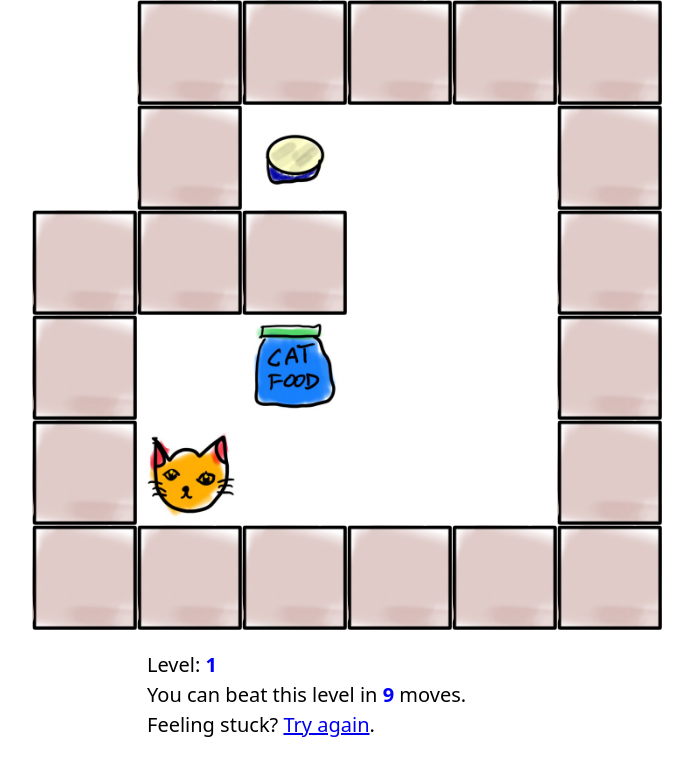
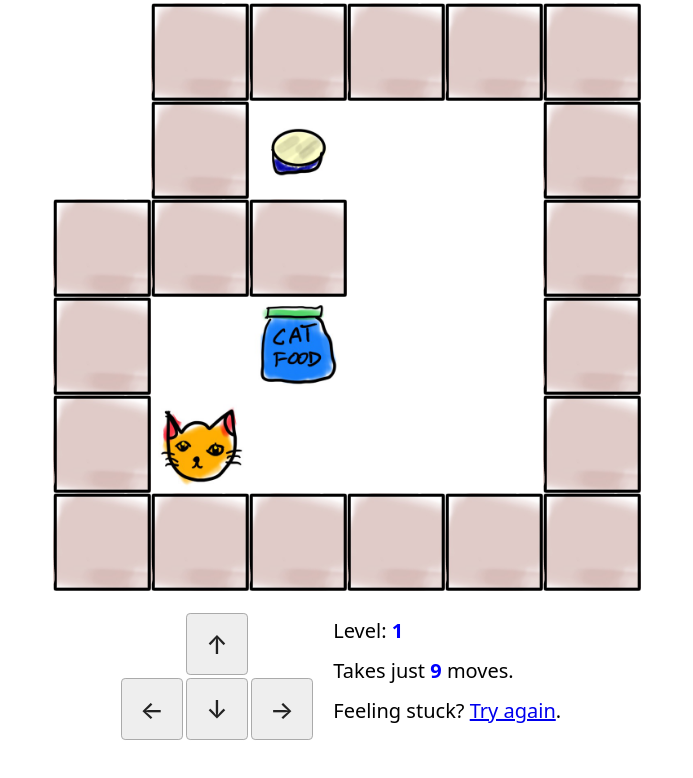
Before and after one commit to davepeck/cats-and-dogs-food, a React (Vite) app: page / in a window 1280 px wide. Shown: the top 778 px of the page, without its empty margins (293-986 px from the left). Built offline with nearby package versions, Linux system fonts and the light colour scheme.

Commit message:
First pass at keypad

```diff
--- a/src/app.tsx
+++ b/src/app.tsx
@@ -31,6 +31,38 @@ const PROGRESS_CATS: Record<Progress, string> = {
 
 /** Don't draw tiles bigger than this many pixels. */
 const MAX_TILE_SIZE = 120;
+
+/** Props to an on-screen set of arrow keys. */
+interface ArrowPadProps {
+  /** Callback to invoke when an arrow is pressed. */
+  onMove: (dy: number, dx: number) => void;
+}
+
+/** An on-screen set of touchable arrow keys, also tied to the keyboard. */
+export const ArrowPad: React.FC<ArrowPadProps> = ({ onMove }) => {
+  // Fire a move event whenever the user presses an arrow key.
+  useEffect(() => {
+    const onKeyDown = (e: KeyboardEvent) => {
+      const direction = DIRECTIONS[e.key];
+      if (direction) onMove(...direction);
+    };
+    window.addEventListener("keydown", onKeyDown);
+    return () => window.removeEventListener("keydown", onKeyDown);
+  }, [onMove]);
+
+  return (
+    <div className="keys">
+      <div className="keys--row">
+        <button className="key" onClick={() => onMove(-1, 0)}>↑</button>
+      </div>
+      <div className="keys--row">
+        <button className="key" onClick={() => onMove(0, -1)}>←</button>
+        <button className="key" onClick={() => onMove(1, 0)}>↓</button>
+        <button className="key" onClick={() => onMove(0, 1)}>→</button>
+      </div>
+    </div>
+  )
+};
 
 /** Props to a component that draws a grid of square tiles. */
 interface GridProps {
@@ -141,29 +173,21 @@ const Game: React.FC<GameProps> = ({
     setResetCount(resetCount + 1);
   };
 
-  // Set the initial value for currentLevel
-  useEffect(() => reset(level), [level]);
-
-  // Update the level state whenever keys are pressed
-  useEffect(() => {
-    const onKeyDown = (e: KeyboardEvent) => {
-      const direction = DIRECTIONS[e.key];
-      if (direction) {
-        const newGrid = levels.moveCat(grid, ...direction);
+  const move = useCallback((y: number, x: number) => {
+    const newGrid = levels.moveCat(grid, y, x);
     const gridChanged =
       levels.makeGridString(newGrid) !== levels.makeGridString(grid);
     if (gridChanged) {
       setGrid(newGrid);
       setMoves(moves + 1);
     }
-      }
-    };
-    window.addEventListener("keydown", onKeyDown);
-    return () => window.removeEventListener("keydown", onKeyDown);
-  }, [grid, setGrid, moves]);
+  }, [grid, moves]);
+
+  // Set the initial value for currentLevel
+  useEffect(() => reset(level), [level]);
 
   // have we beat the level?
-  const bowlsToFill = levels.getEmptyBowlCount(grid);
+  const won = levels.getEmptyBowlCount(grid) === 0;
 
   // can we still solve the level?
   const minMovesNow = solve(grid);
@@ -181,10 +205,10 @@ const Game: React.FC<GameProps> = ({
     if (moves === 0) {
       return (
         <p>
-          You can beat this level in <span>{minMoves}</span> moves.
+          Takes just <span>{minMoves}</span> moves.
         </p>
       );
-    } else if (bowlsToFill === 0) {
+    } else if (won) {
       if (moves === minMoves) {
         return (
           <p>
@@ -212,12 +236,14 @@ const Game: React.FC<GameProps> = ({
   return (
     <div className="game">
       <Grid grid={grid} />
+      <div className="footer">
+        <ArrowPad onMove={move} />
         <div className="stats">
           <p>
             Level: <span>{levelNumber}</span>
           </p>
           {progressDescription()}
-        {bowlsToFill === 0 ? (
+          {won ? (
             <p>
               You won! 😽{" "}
               <a href="#" onClick={onLevelComplete}>
@@ -237,11 +263,13 @@ const Game: React.FC<GameProps> = ({
                   {" "}
                   <a href="#" onClick={() => setShowHints(true)}>
                     Show hints
-                </a>.
+                  </a>
+                  .
                 </>
               )}
             </p>
           )}
+        </div>
       </div>
     </div>
   );
--- a/src/index.scss
+++ b/src/index.scss
@@ -66,18 +66,71 @@ p {
   background-image: url("./img/wall.png");
 }
 
-.stats {
+.footer {
   font-size: 1.25em;
   line-height: 1.5em;
   flex: 0 0 auto;
   padding-top: 1em;
   padding-bottom: 3em;
   margin: 0 1em;
-  min-width: 20em;
+
+  display: flex;
+  justify-content: space-around;
+  align-items: center;
+  gap: 1em;
 
   span {
     color: blue;
     font-weight: 700;
+  }
+}
+
+.stats {
+  min-width: 12em;
+  flex: 1 1 auto;
+
+  p {
+    margin-bottom: 0.5em;
+  }
+}
+
+.keys {
+  display: flex;
+  flex-direction: column;
+  flex-wrap: nowrap;
+  justify-content: center;
+  align-items: center;
+  gap: 0.125em;
+
+  .keys--row {
+    display: flex;
+    flex-direction: row;
+    flex-wrap: nowrap;
+    justify-content: center;
+    align-items: center;
+    gap: 0.125em;
+
+    .key {
+      color: #222;
+      background: #eee;
+      border: 1px solid #aaa;
+      width: 2.5em;
+      aspect-ratio: 1;
+      padding: 0 0.125em;
+      flex: 0 0 auto;
+      font-weight: 500;
+      font-size: 1.25em;
+      line-height: 2em;
+      text-transform: uppercase;
+      border-radius: 0.1667em;
+      cursor: pointer;
+      outline: none;
+      transition: background-color 0.125s ease-in-out;
+
+      &:hover {
+        background: #ccc;
+      }
+    }
   }
 }
 
@@ -86,9 +139,8 @@ a:hover {
   transition: background-color 0.2s ease-in-out;
 }
 
-
 @media only screen and (max-width: 480px) {
-  .stats {
+  .footer {
     font-size: 1em;
   }
 }
```
Lines whose indentation alone changed are shown as unchanged.
